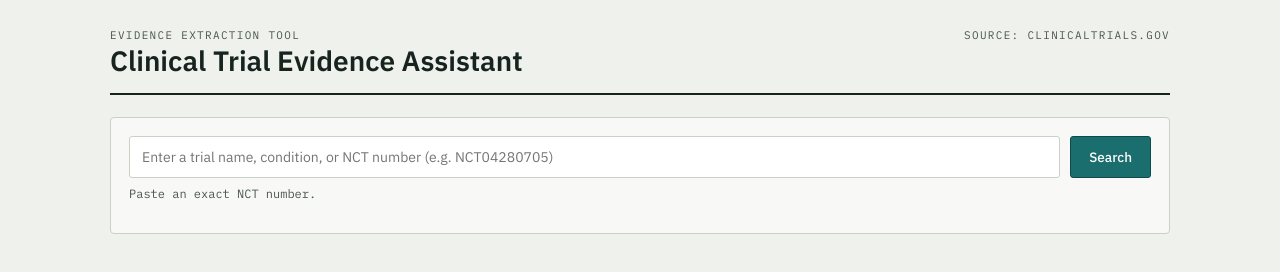
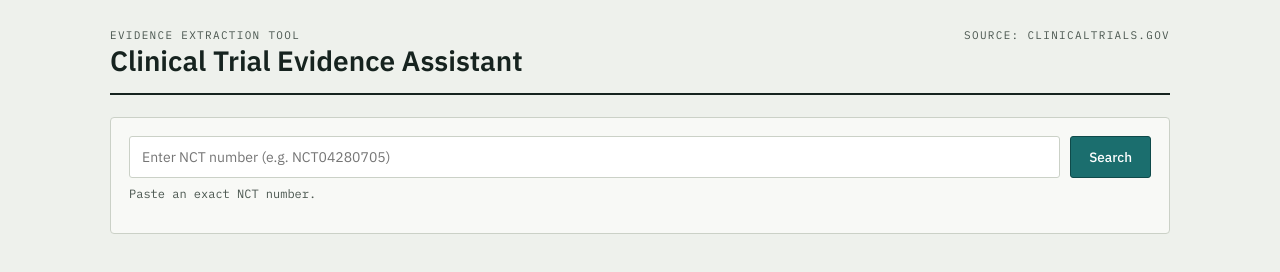
Before and after one commit to IlaG264/trial-ledger, a website: page public/index.html in a window 1280 px wide. Drawn offline with Linux system fonts and the light colour scheme.

Commit message:
Update search input placeholder text

```diff
--- a/public/index.html
+++ b/public/index.html
@@ -384,7 +384,7 @@
 
   <div class="search-block" id="searchBlock">
     <div class="search-row">
-      <input type="text" id="searchInput" placeholder="Enter a trial name, condition, or NCT number (e.g. NCT04280705)" />
+      <input type="text" id="searchInput" placeholder="Enter NCT number (e.g. NCT04280705)" />
       <button id="searchBtn">Search</button>
     </div>
     <div class="hint">Paste an exact NCT number.</div>
```
